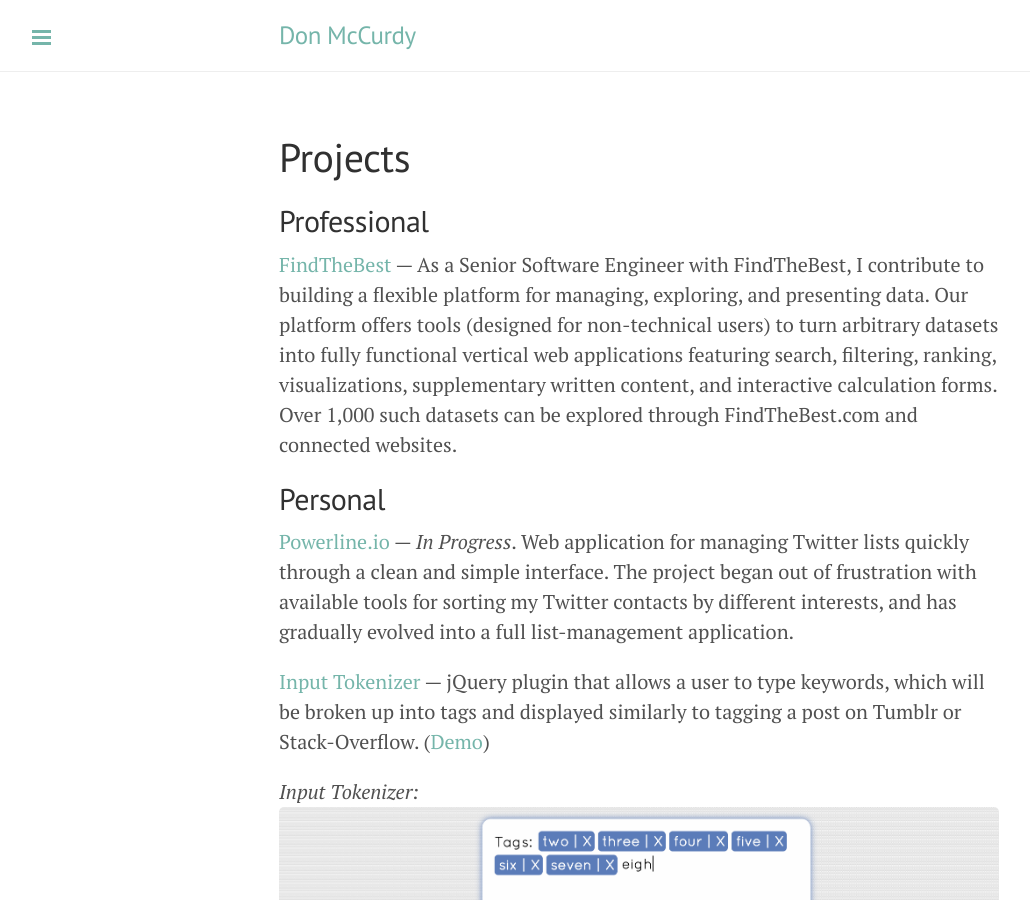
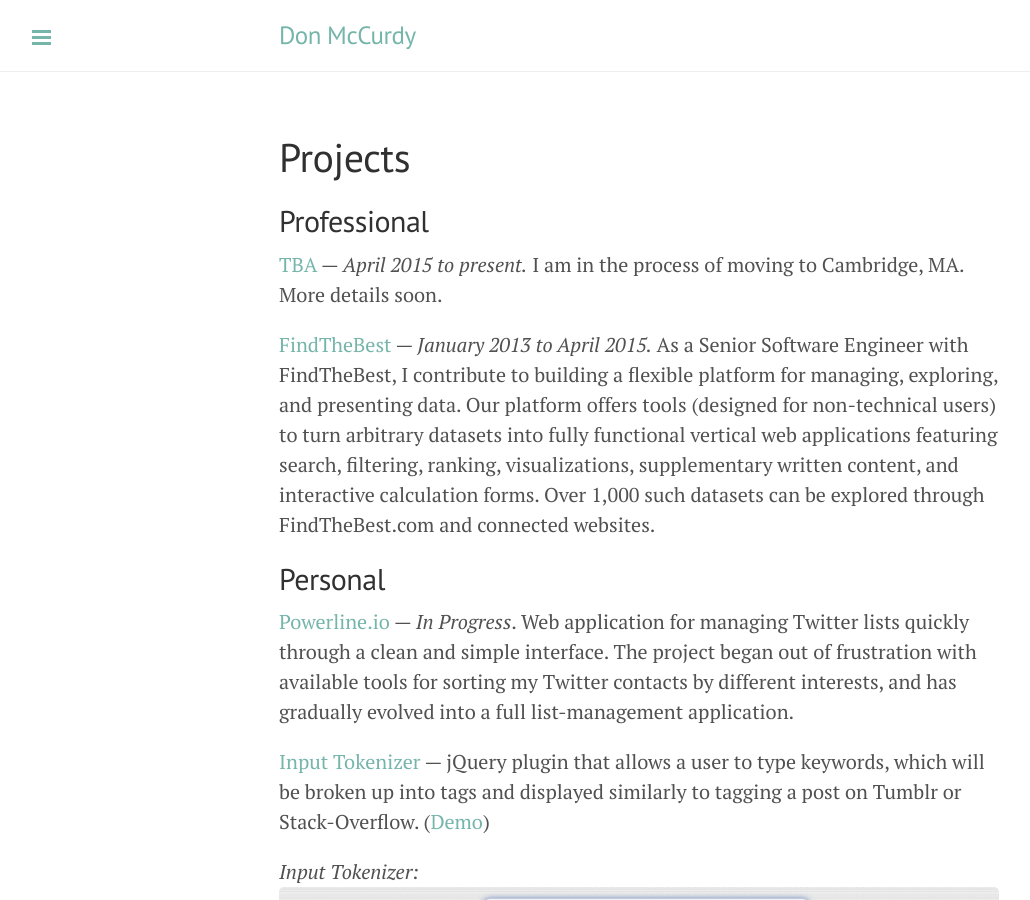
Before and after one commit to donmccurdy/blog, a Jekyll site: the page built from projects.md, in a window 1280 px wide and 900 px high. Shown: the whole window, without its empty margins (1-1031 px from the left). Built offline with Jekyll 4.4.1, drawn with Linux system fonts in a browser that asks for light colours; Markdown is read by kramdown in place of the engine named in the settings.

Commit message:
Update employment info.

```diff
--- a/projects.md
+++ b/projects.md
@@ -5,7 +5,9 @@ title: Projects
 
 ## Professional
 
-[FindTheBest](http://www.findthebest.com) — As a Senior Software Engineer with FindTheBest, I contribute to building a flexible platform for managing, exploring, and presenting data. Our platform offers tools (designed for non-technical users) to turn arbitrary datasets into fully functional vertical web applications featuring search, filtering, ranking, visualizations, supplementary written content, and interactive calculation forms. Over 1,000 such datasets can be explored through FindTheBest.com and connected websites.
+[TBA](#) — *April 2015 to present.* I am in the process of moving to Cambridge, MA. More details soon.
+
+[FindTheBest](http://www.findthebest.com) — *January 2013 to April 2015.* As a Senior Software Engineer with FindTheBest, I contribute to building a flexible platform for managing, exploring, and presenting data. Our platform offers tools (designed for non-technical users) to turn arbitrary datasets into fully functional vertical web applications featuring search, filtering, ranking, visualizations, supplementary written content, and interactive calculation forms. Over 1,000 such datasets can be explored through FindTheBest.com and connected websites.
 
 ## Personal
 
```
Also changed, not shown: about.md (+1 -1 lines).
